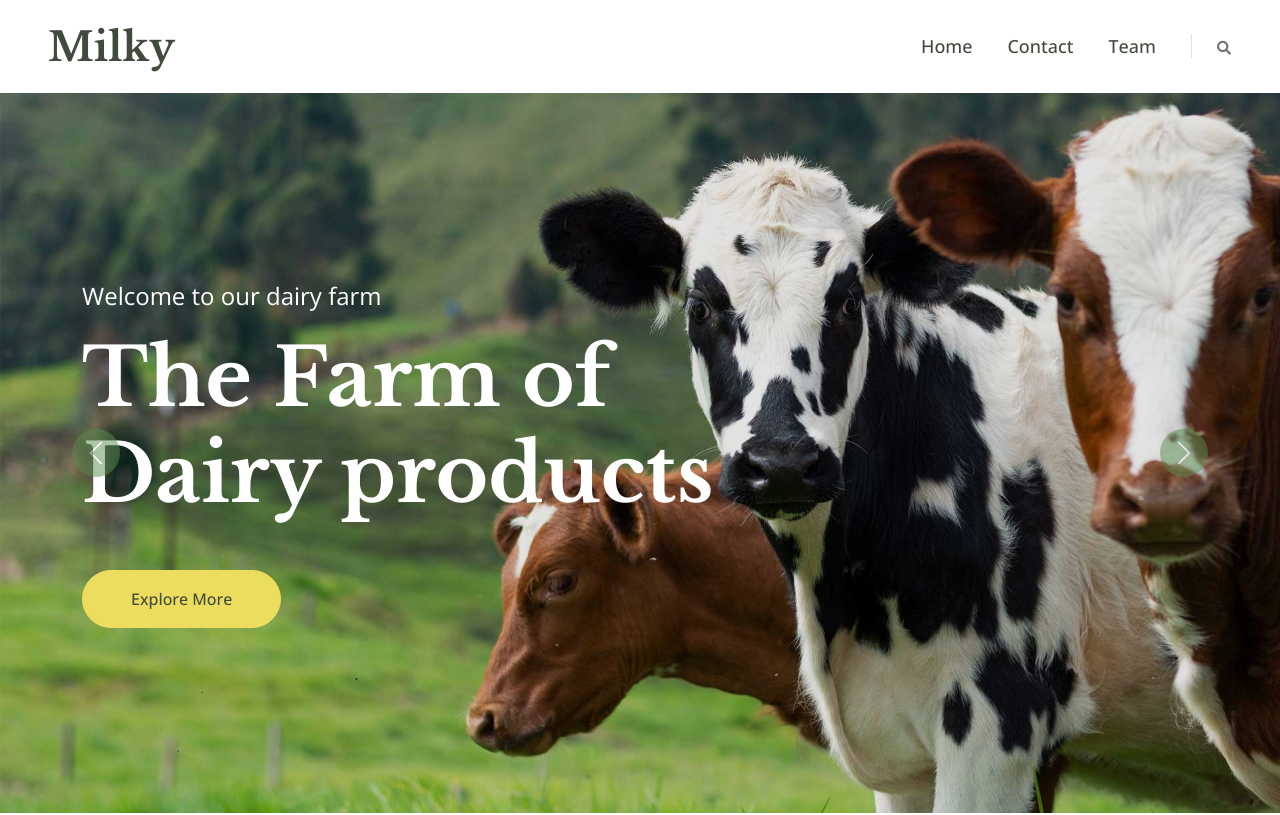
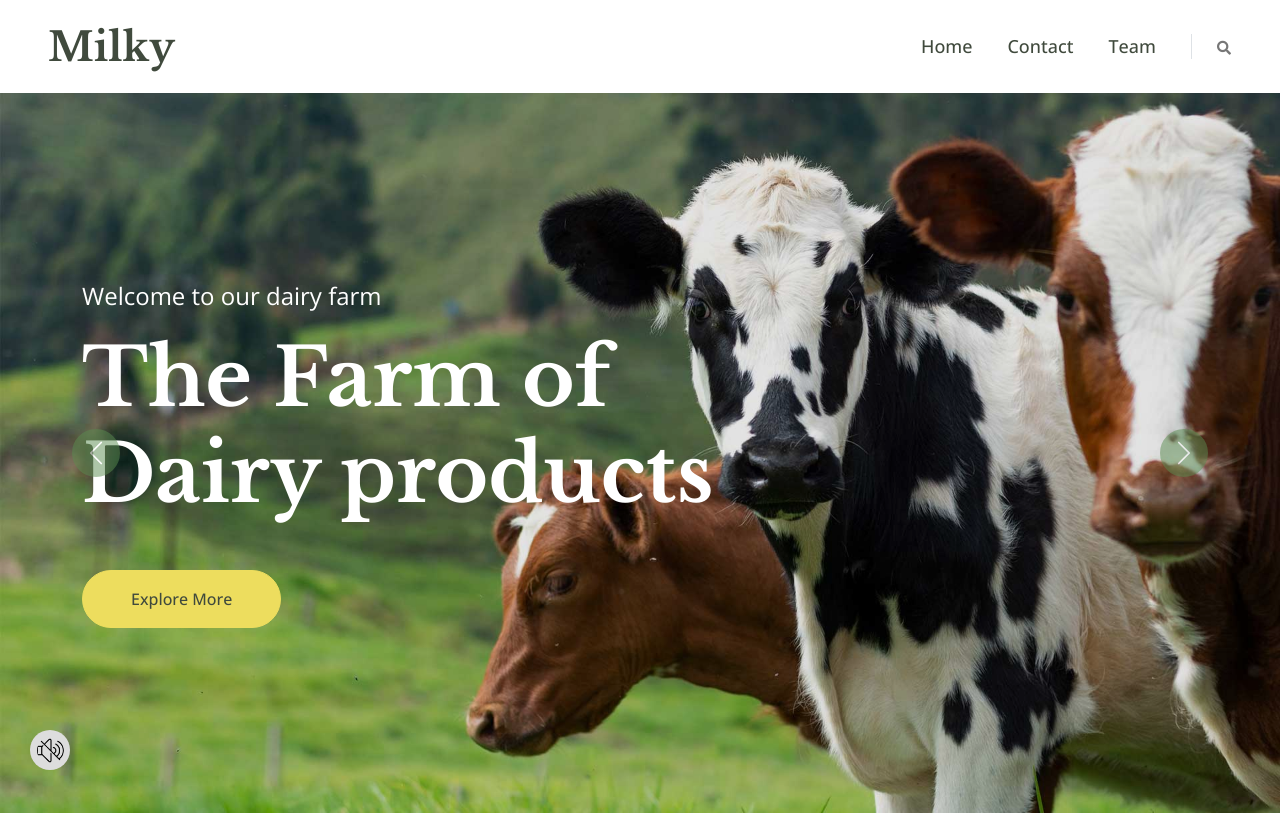
Before and after one commit to jefryne/proyectoAgro, a React (Vite) app: page / in a window 1280 px wide. Shown: the top 815 px of the page. Built offline with nearby package versions, Linux system fonts and the light colour scheme; no server answers.

Commit message:
Add audio toggle button

```diff
--- a/index.html
+++ b/index.html
@@ -31,6 +31,9 @@
           <div id="chart-container" className="bg-primary" style="width: 100%; height: 100%; -webkit-tap-highlight-color: transparent; user-select: none; ">
           </div>
     </div>
+    <div id="audioToggle">
+      <img id="imgAudio" src="/img/icons8-sin-audio-50.png" width="27px">
+    </div>
     <div id="root"></div>
     <script type="module" src="/src/main.jsx"></script>
     <!-- JavaScript Libraries -->
--- a/public/css/voiceBlob.css
+++ b/public/css/voiceBlob.css
@@ -3,3 +3,28 @@
     z-index: 100;
     transform: translate(40vw, 86vh);
 }
+
+div#audioToggle {
+    position: fixed;
+    bottom: 30px;
+    left: 30px;
+    width: 40px;
+    height: 40px;
+    background-color: #dddddd;
+    border-radius: 50%;
+    z-index: 10000;
+    transition: all 0.3s ease;
+}
+
+div#audioToggle img {
+    position: absolute;
+    top: 7px;
+    left: 7px;
+    border-radius: 50%;
+    z-index: 10000;
+}
+
+div#audioToggle:hover {
+    cursor: pointer;
+    transform: scale(1.2);
+}
--- a/public/js/voz.js
+++ b/public/js/voz.js
@@ -1,5 +1,4 @@
-const audioElement = new Audio();
-console.log("hola mundo desde voz.js");
+let audioElement = new Audio();
 const xiApiKey = '58d2540b63de9b7c439d0294b11a6412';
 
 if ('SpeechRecognition' in window || 'webkitSpeechRecognition' in window) {
@@ -142,48 +141,25 @@ function redirigirUnaVez() {
 
     redirigir(0);
 }
-
-
-
-function loadAndPlayAudio(id_historial, intecion = "ninguna") {
-    fetch(`https://api.elevenlabs.io/v1/history/${id_historial}/audio`, {
-            method: 'GET',
-            headers: {
-                "accept": "audio/mpeg",
-                "xi-api-key": xiApiKey
-            }
-        })
-        .then(response => {
-            if (!response.ok) {
-                console.log("Error en la solicitud");
-            }
-            return response.blob();
-        })
-        .then(audioBlob => {
-            console.log(audioBlob);
-            const audioUrl = URL.createObjectURL(audioBlob);
-            audioElement.src = audioUrl;
-            audioElement.play(); // Reproducir el audio cuando esté listo
-            if (intecion == "aplicacion") {
-                redirigirUnaVez()
-            }
-        })
-        .catch(error => {
-            console.error('Error en la solicitud:', error);
-        });
-}
+let audioSilenced = true;
 
 loadAudioBlob("M4db6HAoCjH1NlKo4oqb", "aplicacion")
+
 //linea para cambiar colores del blob 14938
 let audio = document.getElementById("voiceBlob");
 audio.style.visibility = "hidden";
 
 let wave = new CircularAudioWave(document.getElementById('chart-container'));
+
 function loadAudioBlob(endpoint) {
+    if (audioSilenced) {
+        console.log("no se puede reproducir audio, esta silenciado");
+        return;
+    }
     fetch(`https://api.elevenlabs.io/v1/history/${endpoint}/audio`, {
         "headers": {
-        "accept": "audio/mpeg",
-        "xi-api-key": xiApiKey
+            "accept": "audio/mpeg",
+            "xi-api-key": xiApiKey
         }
     }).then(response => {
         console.log(response);
@@ -193,13 +169,12 @@ function loadAudioBlob(endpoint) {
         wave = new CircularAudioWave(document.getElementById('chart-container'));
         const audioUrl = URL.createObjectURL(audioBlob);
         audioElement.src = audioUrl;
-
         audioElement.addEventListener('loadedmetadata', () => {
             const DURATION = audioElement.duration;
             const MS = DURATION * 1070;
             console.log('Duracion en ms:', MS);
             console.log('Duración del audio:', DURATION);
-            setTimeout(function() {
+            setTimeout(function () {
                 console.log('Audio terminado');
                 wave.destroy();
                 audio.style.visibility = "hidden";
@@ -207,9 +182,24 @@ function loadAudioBlob(endpoint) {
         });
         wave.loadAudio(audioUrl);
         setTimeout(function () {
-        wave.play();
+            wave.play();
         }, 1000);
     }).catch(error => {
         console.error('Error en la solicitud:', error);
     });
 }
+
+document.getElementById('audioToggle').addEventListener('click', toggleAudio);
+let imgAudio = document.getElementById("imgAudio");
+
+function toggleAudio() {
+    if (audioSilenced) {
+        console.log("quitar silencio");
+        audioSilenced = false;
+        imgAudio.src = "/img/icons8-audio-50.png";
+        setTimeout(function () {
+            document.getElementById("audioToggle").style.visibility = "hidden";
+        }, 1000);
+    }
+
+}
```
Also changed, not shown: public/img/icons8-audio-50.png (added), public/img/icons8-sin-audio-50.png (added).
